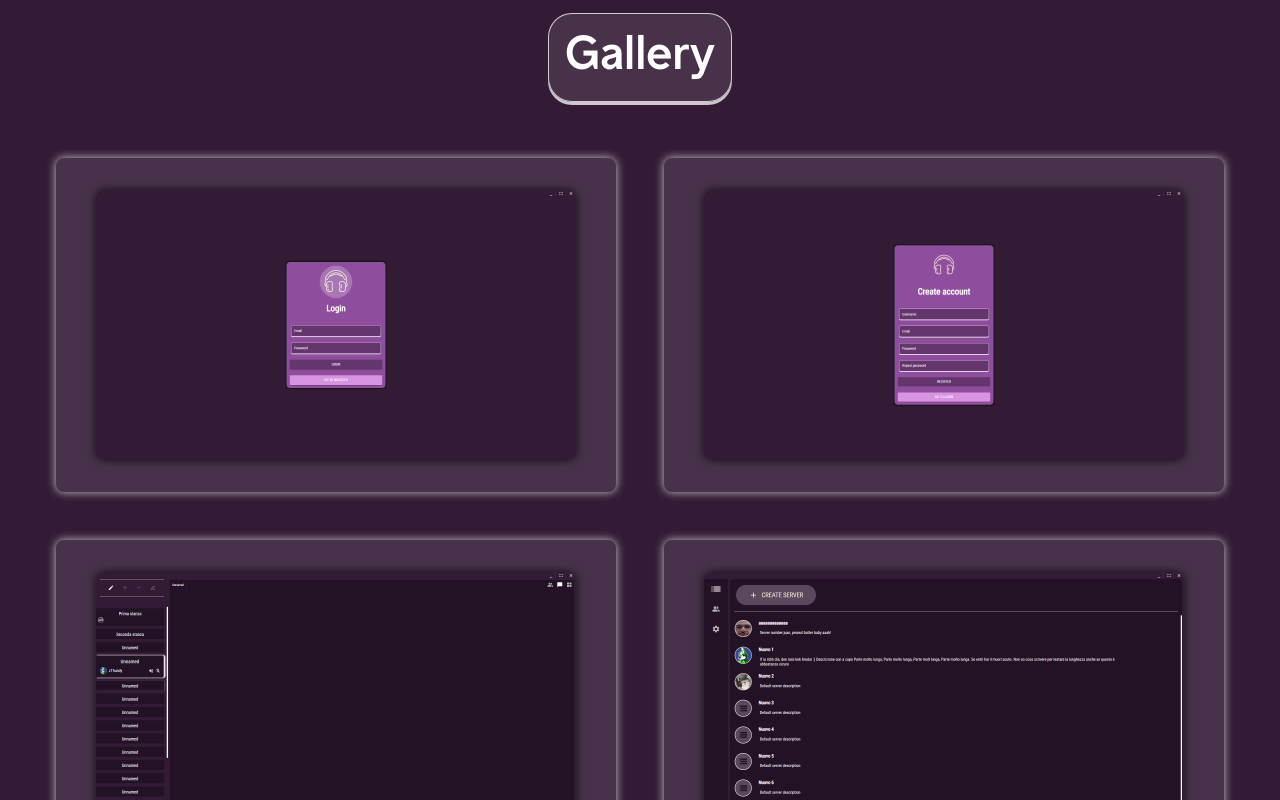
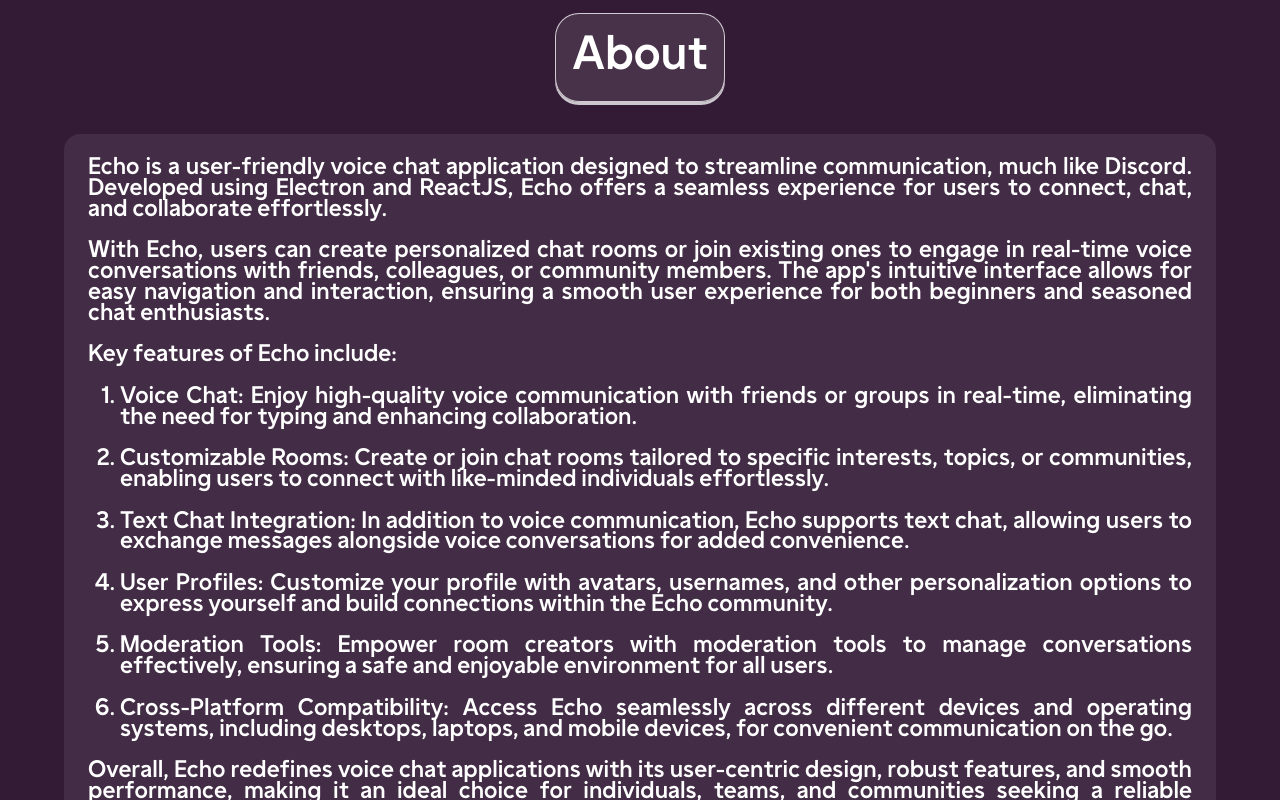
Before and after one commit to echo-project-org/echo-website, a React (Create React App) app: page /#/ in a window 1280 px wide. Shown: the part 420-1220 px from the top of the page. Built offline with nearby package versions, Linux system fonts and the light colour scheme.

Commit message:
Refactor Home.jsx styling

```diff
--- a/src/components/body/Routes/Home.jsx
+++ b/src/components/body/Routes/Home.jsx
@@ -76,7 +76,7 @@
   }
 }));
 
-const SecondArticleContainer = styled("div")(({ theme }) => ({
+const ArticleContainer = styled("div")(({ theme }) => ({
   [theme.breakpoints.up('xs')]: {
     position: "relative",
     display: "flex",
@@ -182,7 +182,77 @@
         boxShadow: "0px 0px 8px 1px rgba(255,255,255,0.9)",
       }} />
 
-      <SecondArticleContainer>
+      <ArticleContainer>
+        <Container
+          sx={{
+            color: "white",
+            fontSize: "3rem",
+            margin: "2rem 0 2rem 0",
+            justifyContent: "center",
+            textAlign: "center",
+            alignItems: "center",
+            display: "flex",
+          }}
+        >
+          <div style={{
+            backgroundColor: "rgba(255, 255, 255, 0.1)",
+            width: "fit-content",
+            padding: "1rem",
+            borderRadius: "1.5rem",
+            boxShadow: "0px 3px 0px 0px rgba(255,255,255,0.75)",
+            border: "1px solid rgba(255,255,255,0.75)",
+          }}>
+            About
+          </div>
+        </Container>
+
+        <Container
+          sx={{
+            color: "white",
+            fontSize: "1.5rem",
+            margin: "0 0 2rem 0",
+            textAlign: "justify",
+            backgroundColor: "rgba(200, 200, 200, 0.1)",
+            borderRadius: "1rem",
+            padding: "1.5rem",
+            lineHeight: "1.3rem",
+            maxWidth: "90% !important",
+          }}
+        >
+          <p style={{
+            margin: "0 0 1rem 0",
+          }}>
+            Echo is a user-friendly voice chat application designed to streamline communication, much like Discord. Developed using Electron and ReactJS, Echo offers a seamless experience for users to connect, chat, and collaborate effortlessly.<br /><br />
+            With Echo, users can create personalized chat rooms or join existing ones to engage in real-time voice conversations with friends, colleagues, or community members. The app's intuitive interface allows for easy navigation and interaction, ensuring a smooth user experience for both beginners and seasoned chat enthusiasts.<br /><br />
+            Key features of Echo include:<br /><br />
+            <ol type="1" style={{
+              padding: "0 0 0 2rem",
+            }}>
+              <li>Voice Chat: Enjoy high-quality voice communication with friends or groups in real-time, eliminating the need for typing and enhancing collaboration.</li><br />
+              <li>Customizable Rooms: Create or join chat rooms tailored to specific interests, topics, or communities, enabling users to connect with like-minded individuals effortlessly.</li><br />
+              <li>Text Chat Integration: In addition to voice communication, Echo supports text chat, allowing users to exchange messages alongside voice conversations for added convenience.</li><br />
+              <li>User Profiles: Customize your profile with avatars, usernames, and other personalization options to express yourself and build connections within the Echo community.</li><br />
+              <li>Moderation Tools: Empower room creators with moderation tools to manage conversations effectively, ensuring a safe and enjoyable environment for all users.</li><br />
+              <li>Cross-Platform Compatibility: Access Echo seamlessly across different devices and operating systems, including desktops, laptops, and mobile devices, for convenient communication on the go.</li><br />
+            </ol>
+            Overall, Echo redefines voice chat applications with its user-centric design, robust features, and smooth performance, making it an ideal choice for individuals, teams, and communities seeking a reliable platform for voice communication and collaboration.
+          </p>
+          <p>
+            Echo sets a new standard in voice chat applications with unparalleled voice quality that surpasses all others.<br /><br />
+            Whether you're engaging in one-on-one conversations or participating in group discussions, Echo ensures that every word is transmitted with exceptional clarity and fidelity. Say goodbye to muffled audio and lagging connections – with Echo, you can enjoy seamless communication that feels as natural as being in the same room.<br /><br />
+            Experience the difference with Echo's superior voice quality, setting the stage for immersive conversations and fostering deeper connections among users. Whether you're gaming, collaborating on projects, or simply catching up with friends, Echo's unmatched audio performance ensures that every interaction is a pleasure.<br /><br />
+          </p>
+        </Container>
+
+      </ArticleContainer>
+
+      <Divider sx={{
+        color: "white",
+        backgroundColor: "white",
+        boxShadow: "0px 0px 8px 1px rgba(255,255,255,0.9)",
+      }} />
+
+      <ArticleContainer>
         <Container
           sx={{
             color: "white",
@@ -207,7 +277,7 @@
         </Container>
 
         <ImageGallery />
-      </SecondArticleContainer>
+      </ArticleContainer>
     </StyledBodyContainer>
   )
 }
```
